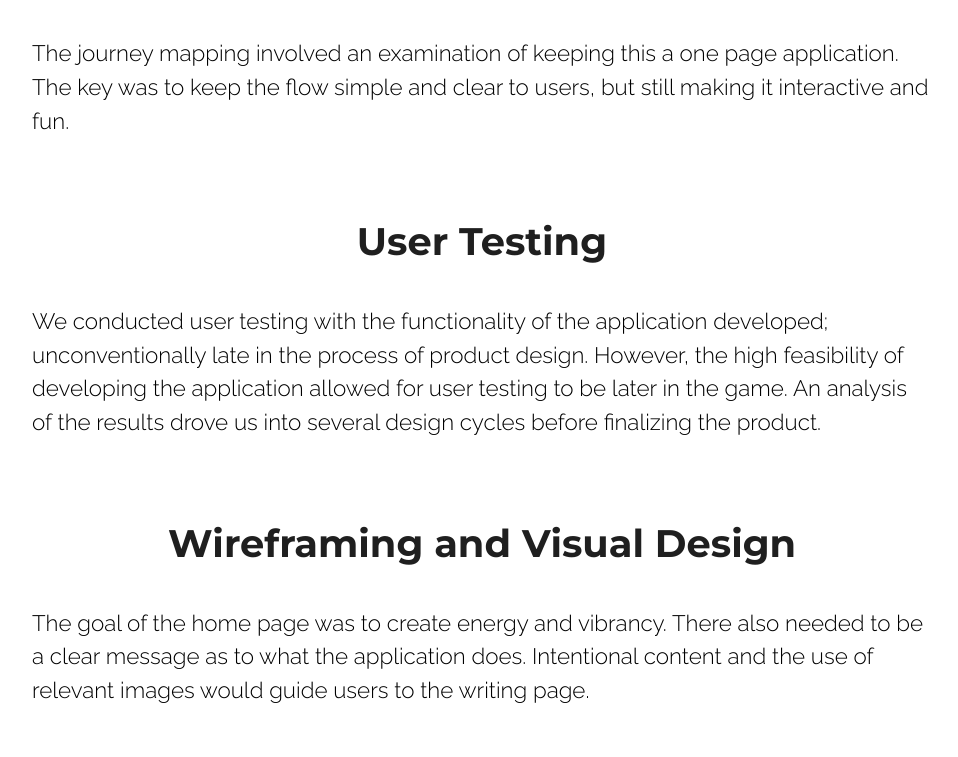
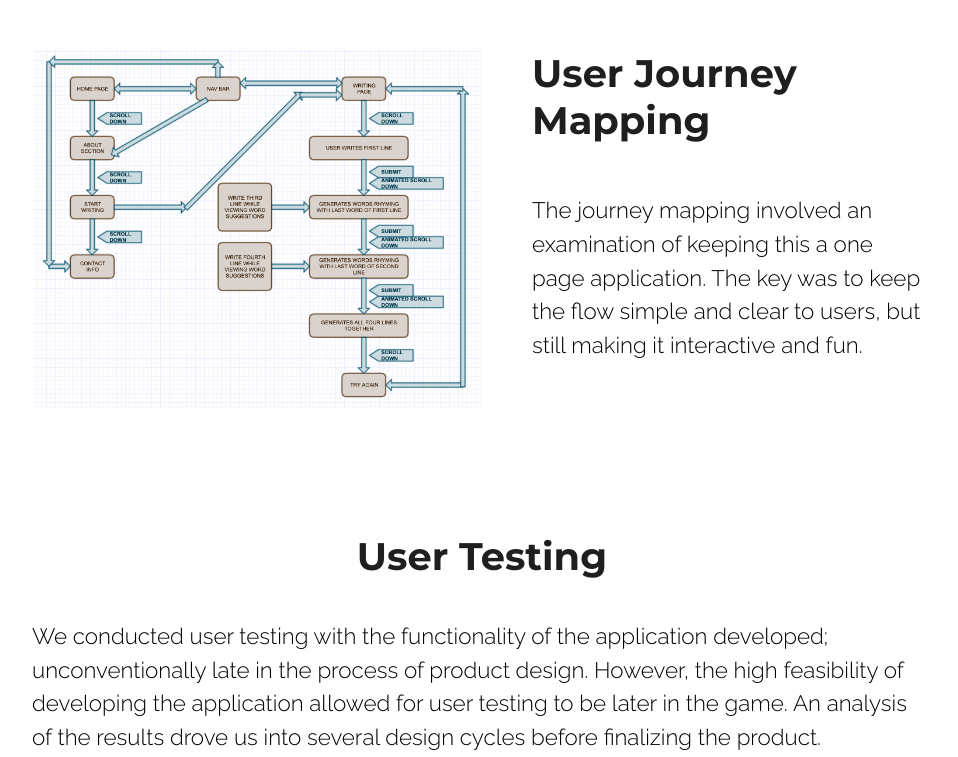
Before and after one commit to JanetBird/Personal-Portfolio, a plain HTML site: page orange.html in a window 1280 px wide. Shown: the part 1379-2136 px from the top of the page, without its empty margins (158-1116 px from the left). Drawn offline with nearby package versions, Linux system fonts and the light colour scheme.

Commit message:
save orange project changes

```diff
--- a/orange.html
+++ b/orange.html
@@ -52,9 +52,16 @@
             <p>Early in our process, we discovered that this application would be most important to a selective group of writers. We needed to identify the personas of these types of writers and research their current working processes.</p>
         </section>
 
-        <section class="project__info">
-            <h2>User Journey Mapping</h2>
-            <p>The journey mapping involved an examination of keeping this a one page application. The key was to keep the flow simple and clear to users, but still making it interactive and fun.</p>
+        <section class="project__info--mapping">
+            <div class="project__info__img">
+                <img src="./assets/userJourney.png" alt="flow diagram of user journey">
+            </div>
+            <div class="project__info__text">
+                <h2>User Journey Mapping</h2>
+                <p>The journey mapping involved an examination of keeping this a one page application. The key was to keep the flow simple and clear to users, but still making it interactive and fun.</p>
+
+            </div>
+
         </section>
 
 
@@ -63,11 +70,15 @@
         <p>We conducted user testing with the functionality of the application developed; unconventionally late in the process of product design. However, the high feasibility of developing the application allowed for user testing to be later in the game. An analysis of the results drove us into several design cycles before finalizing the product.</p>
         </section>
 
-        <section class="project__info">
-            <h2>Wireframing and Visual Design</h2>
-            <p>The goal of the home page was to create energy and vibrancy. There also needed to be a clear message as to what
-                the application does. Intentional content and the use of relevant images would guide users to the writing page.
-            </p>
+        <section class="project__info--sketch">
+            <div class="project__info__text">
+                <h2>Sketching and Wireframing</h2>
+                <p>The goal of the home page was to create energy and vibrancy. There also needed to be a clear message as to what the application does. Intentional content and the use of relevant images would guide users to the writing page.
+                </p>
+            </div>
+            <div class="project__info__img">
+                <img src="./assets/sketchORANGE.jpg" alt="flow diagram of user journey">
+            </div>
         </section>
 
         <section class="project__info conclusion">
--- a/styles/partials/_global.scss
+++ b/styles/partials/_global.scss
@@ -33,6 +33,7 @@ li {
 
 h1 {
    @include headingFont(72);
+   color: $color-accent;
    line-height: 1;
    margin: 0;
    margin-top: 125px;
@@ -58,6 +59,7 @@ h4 {
    margin: 0;
    margin-bottom: 50px;
    line-height: 1;
+   color: $color-accent;
 }
 
 h5 {
--- a/styles/partials/_main.scss
+++ b/styles/partials/_main.scss
@@ -13,7 +13,7 @@
 
         .intro {
                @include headingFont(24);
-               color: black;
+               color: $color-maintxt;
                &_2 {
                    margin-bottom: 50px;
                }
--- a/styles/partials/_project.scss
+++ b/styles/partials/_project.scss
@@ -45,10 +45,25 @@
         }
     }
     &__info {
+        &--mapping, &--sketch {
+            padding-top: 80px;
+            display: flex;
+            justify-content: center;
+            margin: 0 auto;
+        }
+        &--mapping p, &--mapping h2 {
+            text-align: left;
+            margin-left: 50px;
+        }
+        &--sketch p, &--sketch h2 {
+            text-align: right;
+            margin-right: 50px;
+        }
+
         h2 {
         @include headingFont(24);
         margin-bottom: 40px;
-        margin-top: 80px;
+        margin-top: 120px;
         }
         p {
         width: 75%;
@@ -61,6 +76,18 @@
             margin: 0 auto;
 
             }
+        &__img {
+            width: 35%;
+            img {
+                width: 100%;
+            }
+        }
+        &__text {
+            width: 35%;
+            h2 {
+                margin-top: 0;
+            }
+        }
     }
 }
 
```
Also changed, not shown: assets/sketchORANGE.jpg (added), assets/userJourney.png (added), styles/styles.css, 1 other file.
